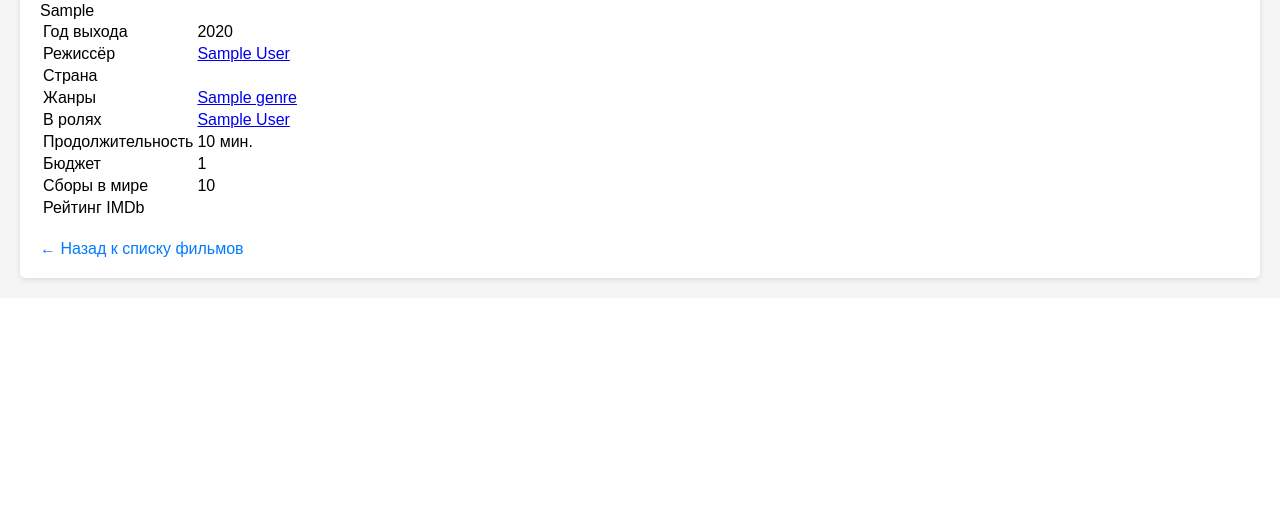
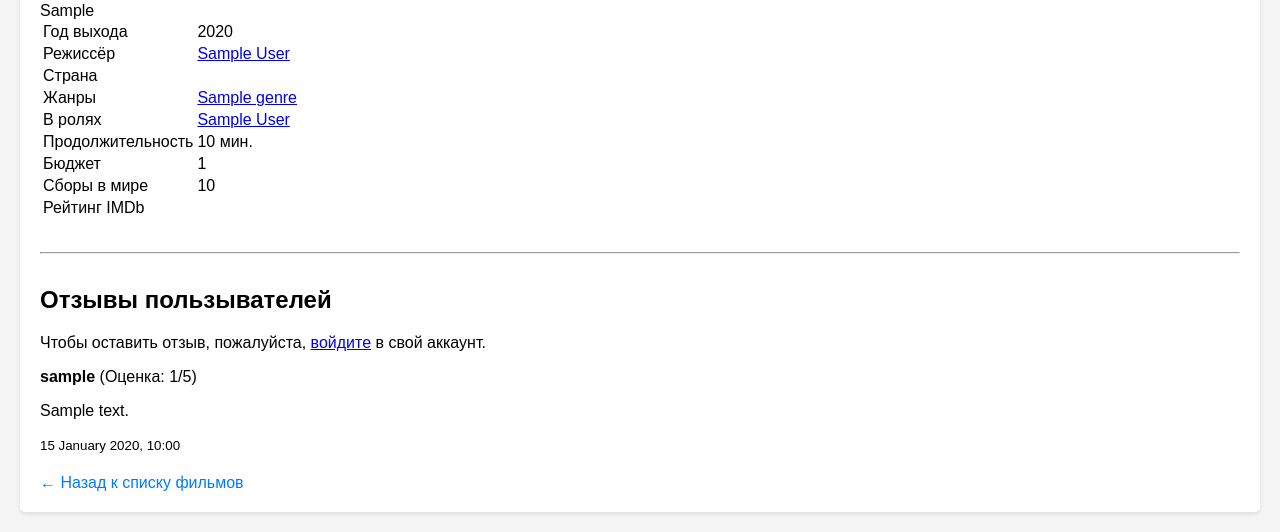
Before and after one commit to Xaltharis/movie-repository, a Django app: a page that uses testovii_server/movies/templates/movies/movie_detail.html in a window 1280 px wide. Shown: the part 536-1068 px from the top of the page. Before the commit the page ends 819 px from the top, so only its background shows below. Run offline with Django 5.2, Linux system fonts and the light colour scheme; tables that the repository leaves empty hold one stand-in row (values such as "Sample post"); grey boxes marked "Sample" are stand-in pictures.

Commit message:
feat: Добавили user review

```diff
--- /dev/null
+++ b/testovii_server/movies/forms.py
@@ -0,0 +1,12 @@
+from django import forms
+from .models import Review
+
+class ReviewForm(forms.ModelForm):
+    class Meta:
+        model = Review
+        fields = ('text', 'rating')
+
+        widgets = {
+            'text': forms.Textarea(attrs={'class': 'form-control', 'rows': 5, 'placeholder': 'Напишите свой отзыв'}),
+            'rating': forms.Select(attrs={'class': 'form-control'}),
+        }
--- a/testovii_server/movies/models.py
+++ b/testovii_server/movies/models.py
@@ -1,6 +1,7 @@
 from django.db import models
 from django.utils import timezone
 from django.urls import reverse
+from django.contrib.auth.models import User
 
 class Director(models.Model):
     # Основная информация о директоре
@@ -72,3 +73,28 @@ class Movie(models.Model):
     class Meta:
         verbose_name = "Фильм"
         verbose_name_plural = "Фильмы"
+
+class Review(models.Model):
+    RATING_CHOICES = (
+        (1, '1 - Ужасно'),
+        (2, '2 - Плохо'),
+        (3, '3 - Нормально'),
+        (4, '4 - Хорошо'),
+        (5, '5 - Отлично')
+    )
+
+    movie = models.ForeignKey(Movie, on_delete=models.CASCADE, related_name='reviews', verbose_name="Фильм")
+
+    author = models.ForeignKey(User, on_delete=models.CASCADE, related_name='reviews', verbose_name="Автор")
+
+    text = models.TextField(verbose_name="Текст отзыва")
+    rating = models.IntegerField(choices=RATING_CHOICES, verbose_name="Оценка")
+    created_at = models.DateTimeField(auto_now_add=True, verbose_name="Дата создания")
+
+    def __str__(self):
+        return f"Отзыв от {self.author.username} к фильму '{self.movie.title}'"
+
+    class Meta:
+        verbose_name = "Отзыв"
+        verbose_name_plural = "Отзывы"
+        unique_together = ('movie', 'author')
--- a/testovii_server/movies/templates/movies/movie_detail.html
+++ b/testovii_server/movies/templates/movies/movie_detail.html
@@ -137,7 +137,35 @@
                 </div>
             </div>
         </main>
-        <a href="{% url 'home' %}" class="back-link">← Назад к списку фильмов</a>
+
+
+        <hr style="margin: 2rem 0;">
+
+        <div class="reviews-section">
+            <h2>Отзывы пользывателей</h2>
+
+            {% if user.is_authenticated %}
+                <form method="POST" action="" class="review-form">
+                    {% csrf_token %}
+                    {{ form.as_p }}
+                    <button type="submit" class="btn">Отправить отзыв</button>
+            </form>
+        {% else %}
+            <p>Чтобы оставить отзыв, пожалуйста, <a href="#">войдите</a> в свой аккаунт.<p>
+        {% endif %}
+
+        {% for review in reviews %}
+            <div class="review">
+                <p><strong>{{ review.author.username }}</strong> (Оценка: {{ review.rating }}/5)<p>
+                <p>{{ review.text }}</p>
+                <small>{{ review.created_at|date:"d F Y, H:i" }}</small>
+            </div>
+        {% empty %}
+            <p>Отзывов к этому фильму пока нет. Будьте первым!</p>
+        {% endfor %}
     </div>
+
+
+    <a href="{% url 'home' %}" class="back-link">← Назад к списку фильмов</a>
 </body>
 </html>
--- a/testovii_server/movies/views.py
+++ b/testovii_server/movies/views.py
@@ -1,7 +1,9 @@
 from django.http import HttpResponse
 from django.core.paginator import Paginator, EmptyPage, PageNotAnInteger
-from django.shortcuts import render, get_object_or_404
+from django.shortcuts import render, get_object_or_404, redirect
 from .models import Movie, Genre, Director, Actor
+from .forms import ReviewForm
+from django.contrib.auth.decorators import login_required
 
 def index(request):
     all_movies = Movie.objects.filter(is_published=True).order_by('-release_date')
@@ -29,9 +31,26 @@ def index1(request):
 
 def movie_detail(request, slug):
     movie = get_object_or_404(Movie, slug=slug)
+    reviews = movie.reviews.all()
+
+    if request.method == 'POST':
+        if request.user.is_authenticated:
+            form = ReviewForm(request.POST)
+            if form.is_valid():
+                review = form.save(commit=False)
+                review.movie = movie
+                review.author = request.user
+                review.save()
+                return redirect('movie_detail', slug=movie.slug)
+        else:
+            return redirect('login')
+    else:
+        form = ReviewForm()
 
     context = {
         'movie': movie,
+        'reviews': reviews,
+        'form': form,
         'title': f'Фильм {movie.title}'
     }
 
```
Also changed, not shown: testovii_server/movies/migrations/0003_review.py (added).
